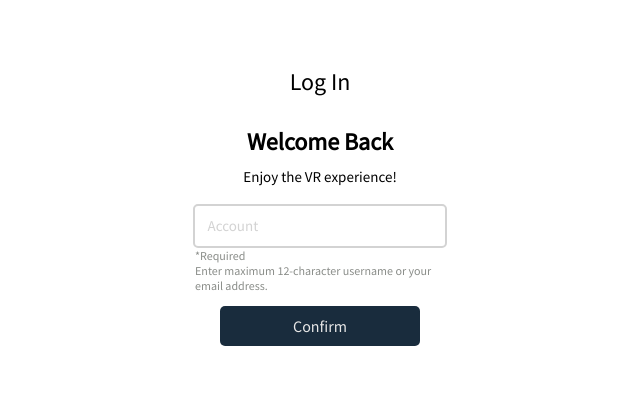
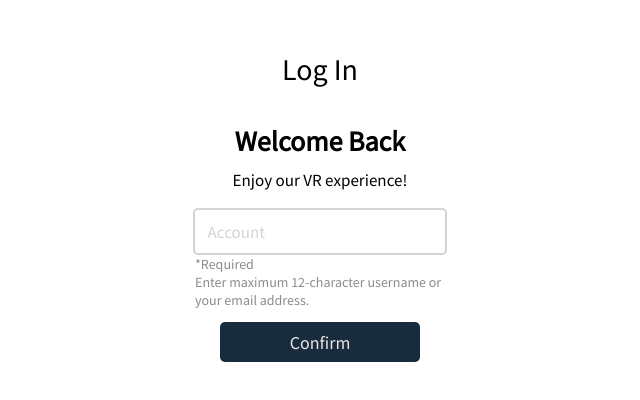
Before and after one commit to NataRich/uvr, a React (Create React App) app: page /login in a window 1280 px wide. Shown: the part 144-544 px from the top of the page, without its empty margins (0-640 px from the left). Built offline with nearby package versions, Linux system fonts and the light colour scheme.

Commit message:
update: larger font sizes

```diff
--- a/src/containers/login/form/Form.style.ts
+++ b/src/containers/login/form/Form.style.ts
@@ -27,10 +27,10 @@ export const StyledTextBox = styled.div`
     padding: 5px 0 5px 0;
     p:nth-of-type(1) {
         font-weight: bold;
-        font-size: 24px;
+        font-size: 28px;
         margin-bottom: 10px;
     };
     p:nth-of-type(2) {
-        font-size: 15px;
+        font-size: 17px;
     };
 `;
--- a/src/containers/login/form/Form.tsx
+++ b/src/containers/login/form/Form.tsx
@@ -139,14 +139,14 @@ const Form: React.FC = () => {
     return (
         <>
             <div>
-                <p style={{fontSize: '24px'}}>Log In</p>
+                <p style={{fontSize: '30px'}}>Log In</p>
             </div>
             <StyledTextBox>
                 <GlobalStyled.Text.FullWidthAutoHeightNonMargin>
                     Welcome Back
                 </GlobalStyled.Text.FullWidthAutoHeightNonMargin>
                 <GlobalStyled.Text.FullWidthAutoHeightNonMargin>
-                    Enjoy the VR experience!
+                    Enjoy our VR experience!
                 </GlobalStyled.Text.FullWidthAutoHeightNonMargin>
             </StyledTextBox>
             <div>
--- a/src/containers/login/form/Logistics.ts
+++ b/src/containers/login/form/Logistics.ts
@@ -15,7 +15,7 @@ export const Middleware = new APIMiddlewares();
 const defaultInputStyle: LabelEffectInputStyle = {
     borderColor: '#18626B',
     borderRadius: 5,
-    fontSize: 16,
+    fontSize: 18,
     helperColor: undefined,
     width: 250,
 };
@@ -66,7 +66,7 @@ const defaultButtonStyle: RoundedButtonStyle = {
     borderWidth: 5,
     backgroundColor: '#1C3144',
     fontColor: '#FFF',
-    fontSize: 16,
+    fontSize: 18,
     invertColorH: false,
     loadingBorderColor: '#18626B',
 };
```
